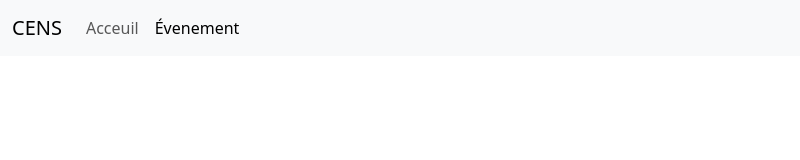
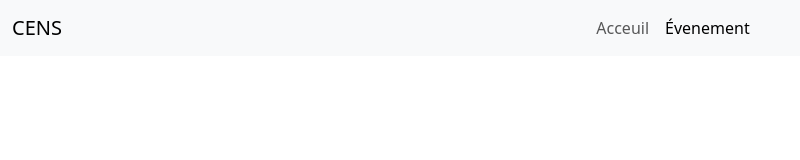
Before and after one commit to Mondot547/evalStudi1, a plain HTML site: page evenement.html in a window 1280 px wide. Shown: the whole page, without its empty margins (0-800 px from the left). Drawn offline with nearby package versions, Linux system fonts and the light colour scheme.

Commit message:
modification du footer rajout de padding, modification de la nav page evenement lien au centre

```diff
--- a/evenement.html
+++ b/evenement.html
@@ -21,7 +21,7 @@
           <span class="navbar-toggler-icon"></span>
         </button>
         <div class="collapse navbar-collapse" id="navbarNavAltMarkup">
-          <div class="navbar-nav">
+          <div class="navbar-nav m-auto">
             <a class="nav-link" aria-current="page" href="index.html">Acceuil</a>
             <a class="nav-link active" href="evenement.html">Évenement</a>
           </div>
```
Also changed, not shown: index.html (+1 -1 lines).
